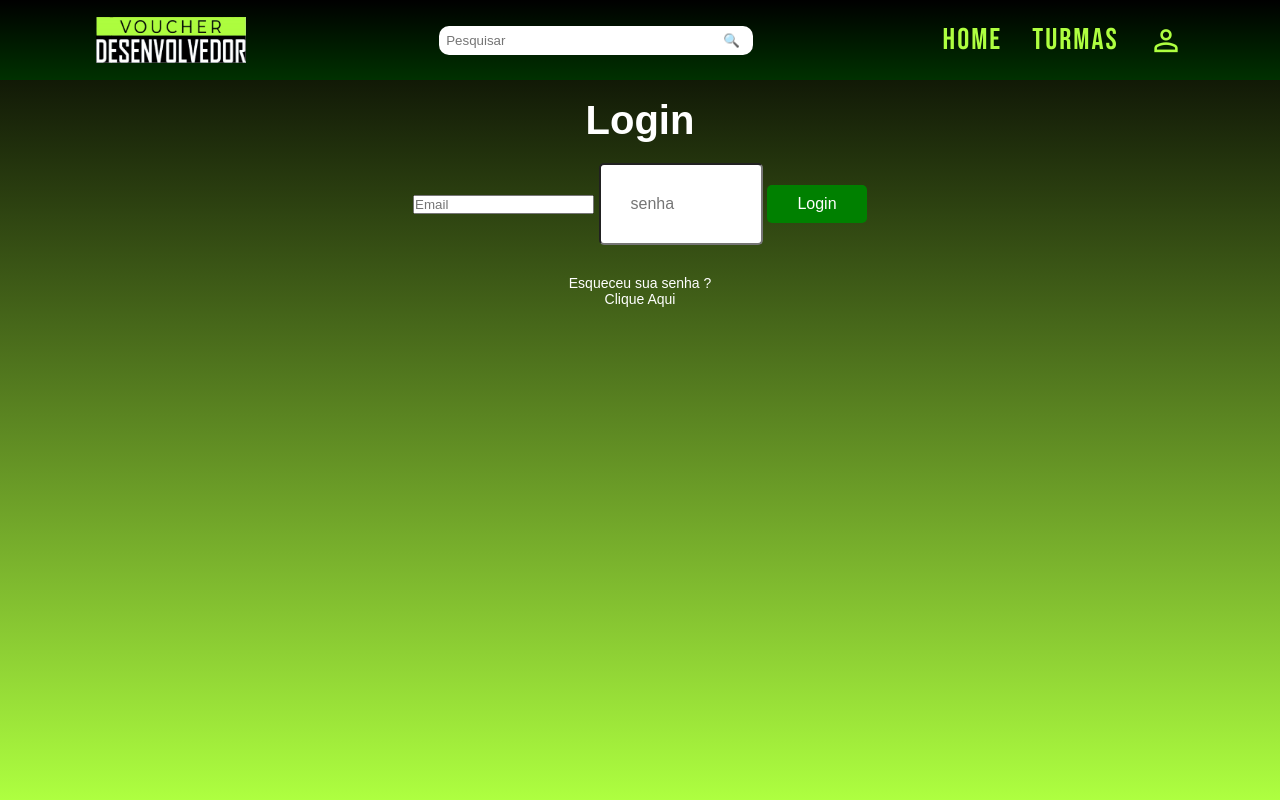
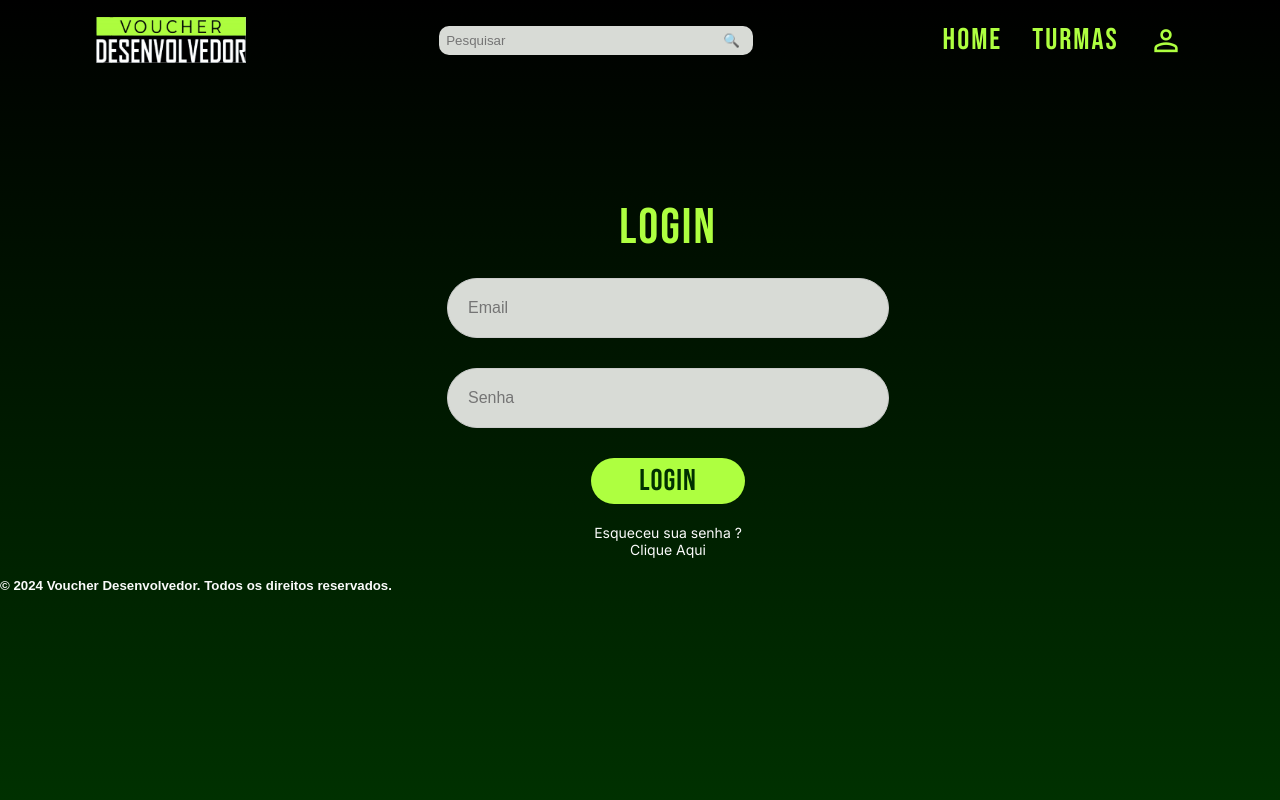
Before and after one commit to VoucherDesenvSenacHub/galeria-voucher, a PHP site: page /login.html in a window 1280 px wide. Run offline with PHP 8.4, Linux system fonts and the light colour scheme.

Commit message:
tela de login
tela de login quase pronta
so falta a imagem da mira

```diff
--- a/Login/login.html
+++ b/Login/login.html
@@ -13,6 +13,10 @@
     <link rel="preconnect" href="https://fonts.googleapis.com">
     <link rel="preconnect" href="https://fonts.gstatic.com" crossorigin>
     <link href="https://fonts.googleapis.com/css2?family=Bebas+Neue&family=Poppins:ital,wght@0,100;0,200;0,300;0,400;0,500;0,600;0,700;0,800;0,900;1,100;1,200;1,300;1,400;1,500;1,600;1,700;1,800;1,900&display=swap" rel="stylesheet">
+
+    <link rel="preconnect" href="https://fonts.googleapis.com">
+    <link rel="preconnect" href="https://fonts.gstatic.com" crossorigin>
+    <link href="https://fonts.googleapis.com/css2?family=Inter:ital,opsz,wght@0,14..32,100..900;1,14..32,100..900&family=Roboto+Condensed:ital,wght@0,100..900;1,100..900&display=swap" rel="stylesheet">
 
     <link href="https://fonts.googleapis.com/css2?family=Material+Symbols+Outlined" rel="stylesheet" />
 
@@ -42,19 +46,43 @@
             </ul>
         </nav>
     </header>
-        <main>
 
-            <div class="login-container">
-                <form action="" method="">
-                    <h1>Login</h1>
-                    <input type="email" placeholder="Email" required>
-                    <input type="password" placeholder="senha" required>
+    <main>
+        <form  class="form" action="">
+
+            <div class="form-header" action="">
+                <h1>Login</h1>
+
+            </div>
+
+            <div class="form-content">
+
+                <div class= "form-input required">
+
+                    <input  type="email"  placeholder="Email" required>
+                    <input type="password" placeholder="Senha" required>
+
+                </div>
+
+                <div class="form-action">
+
                     <button type="submit"> Login </button>
-                </form>
-               <p>Esqueceu sua senha ? <a href=""></a> Clique Aqui</p>
+
+                </div>
+
+                <div class="form-footer">
+
+                    <p>Esqueceu sua senha ? <a href=""></a> Clique Aqui</p>
+
+                </div>
+
             </div>
-        </main>
 
+        </form>
+
+    </main>
+
+    <h5>© 2024 Voucher Desenvolvedor. Todos os direitos reservados.</h5>
 
 <body>
 
--- a/Login/style.css
+++ b/Login/style.css
@@ -7,7 +7,7 @@
 }
 
 nav {
-    background-image: linear-gradient(#000000, #003100);
+    /* background-image: linear-gradient(#000000, #003100); */
     display: flex;
     justify-content: space-around;
     align-items: center;
@@ -64,6 +64,7 @@ ul li{
     border-radius: 10px 10px 10px 10px;
     outline: none;
     width: 300px;
+    background-color: #d8dbd6;
 
 }
 
@@ -72,64 +73,110 @@ ul li{
     padding: 5px 10px;
     border: none;
     border-radius: 0 5px 5px 0;
-    background-color: #ffffff;
+    background-color: #d8dbd6;
     cursor: pointer;
     margin-left: -40px;
 }
 
 /* AQUI TERMINA COMEÇA A NAVBAR */
 
+/* Aqui começa o Login */
+
+/* Geral */
 body {
+    margin: 0;
+    padding: 0;
     height: 100vh;
+    background-image: linear-gradient(#000000, #003100);
+    font-family: Arial, sans-serif;
+    align-items: center;
+}
+
+main {
+    display: flex;
+    margin-left: 35%;
+    margin-top: 10%;
+    width: 100%;
+    max-width: 400px;
+    padding: 20px;
     justify-content: center;
-    align-items: center;
-    background: linear-gradient(to bottom, #000000, #aEFF40);
-    font-family: Arial, sans-serif;
-    color: #fff;
+}
+
+/* Cabeçalho do Formulário */
+.form-header h1 {
+    margin: 0;
+    font-size: 50px;
+    text-align: center;
+    color:#aEFF40;
+    font-family: "Bebas Neue", sans-serif;
+    letter-spacing: 2px;
+    margin-top: -30px;
+    font-weight: normal;
 
 }
 
-.login-container {
-    padding: 20px 30px;
-    text-align: center;
-    display: inline;
+/* Conteúdo do Formulário */
+.form-content {
+    margin-top: 20px;
+}
+
+.form-input {
+    display: flex;
+    flex-direction: column;
+    gap: 30px;
 
 }
 
-.login-container h1 {
-    margin-bottom: 20px;
-    font-size: 40px;
+.form-input input {
+    width: 400px;
+    padding: 20px;
+    font-size: 16px;
+    border: 1px solid #ccc;
+    background-color: #d8dbd6;
+    border-radius: 50px 50px 50px 50px;
 }
 
-.login-container input[type="text"],
-.login-container input[type="password"] {
-    width: 100px;
-    padding: 30px;
-    margin-bottom: 15px;
-    border-radius: 5px;
-
-    font-size: 16px;
+/* Botão de Ação */
+.form-action {
+    margin-top: 30px;
+    text-align: center;
 }
 
-
-
-.login-container button {
-    width: 100px;
-    padding: 10px;
-    background-color: #008000;
+.form-action button {
+    width: 35%;
+    padding: 5px;
+    font-family: "Bebas Neue", sans-serif;
+    letter-spacing: 1px;
+    font-size: 30px;
+    color: #003100;
+    background-color: #aEFF40;
     border: none;
-    border-radius: 5px;
-    color: #fff;
-    font-size: 16px;
+    border-radius: 50px 50px 50px 50px;
     cursor: pointer;
-    transition: background-color 0.3s;
 }
 
-.login-container button:hover {
-    background-color: #006600;
+.form-action button:hover {
+    background-color: #005e00;
 }
 
-.login-container p {
-    margin-top: 15px;
+/* Rodapé do Formulário */
+.form-footer {
+    margin-top: 20px;
+    text-align: center;
     font-size: 14px;
+    color: #fafafa;
+    font-family: "Inter", sans-serif;
 }
+
+.form-footer a {
+    color: #007bff;
+    text-decoration: none;
+}
+
+.form-footer a:hover {
+    text-decoration: underline;
+}
+
+h5 {
+    color: #fafafa;
+}
```
